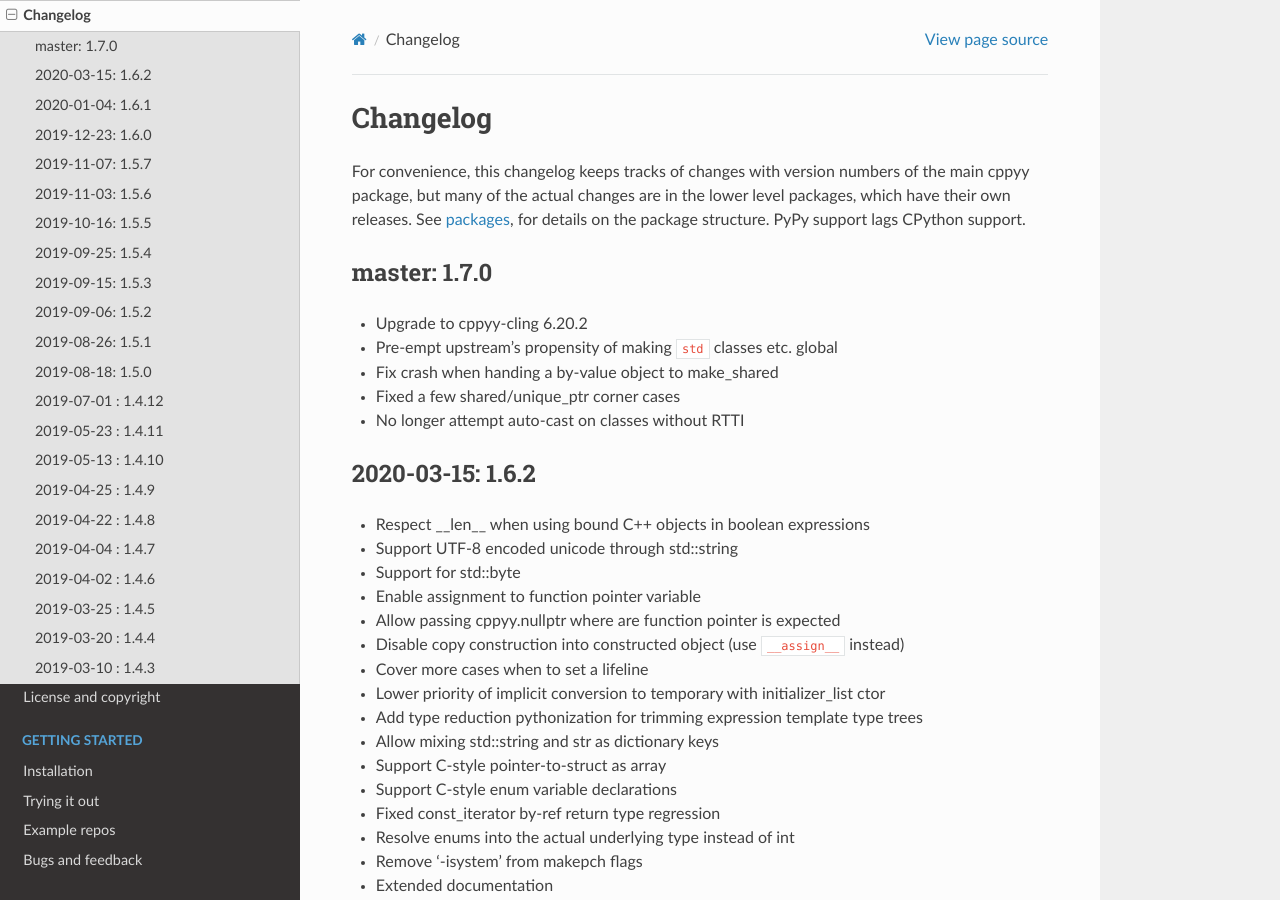
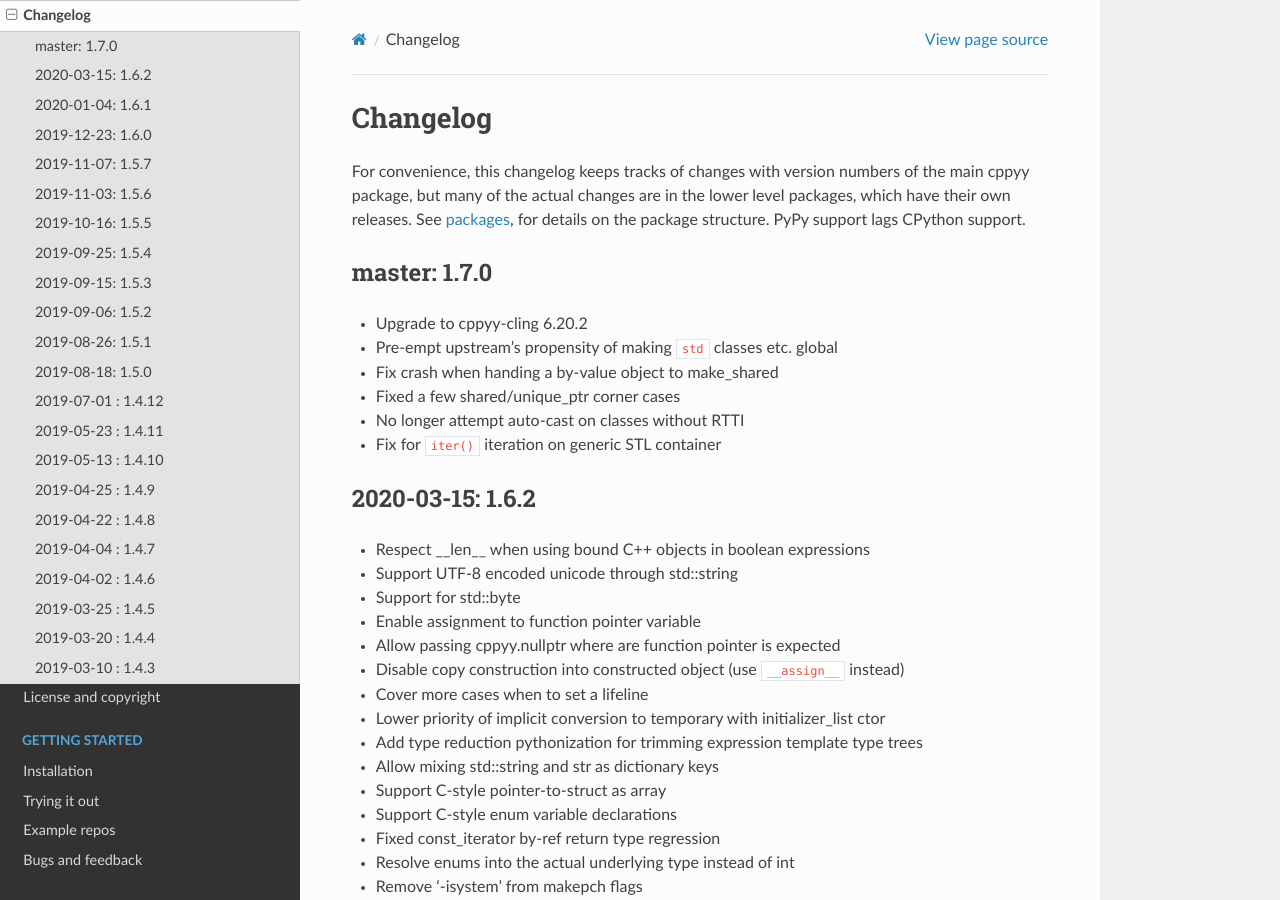
Before and after one commit to wlav/cppyy, a Sphinx documentation site: the page built from doc/source/changelog.rst, in a window 1280 px wide and 900 px high. Built offline with Sphinx 7.4.7 and the Read the Docs theme 2.0.0, drawn with Linux system fonts in a browser that asks for light colours.

Commit message:
update changelog

```diff
--- a/doc/source/changelog.rst
+++ b/doc/source/changelog.rst
@@ -18,6 +18,7 @@
 * Fix crash when handing a by-value object to make_shared
 * Fixed a few shared/unique_ptr corner cases
 * No longer attempt auto-cast on classes without RTTI
+* Fix for ``iter()`` iteration on generic STL container
 
 
 2020-03-15: 1.6.2
```
